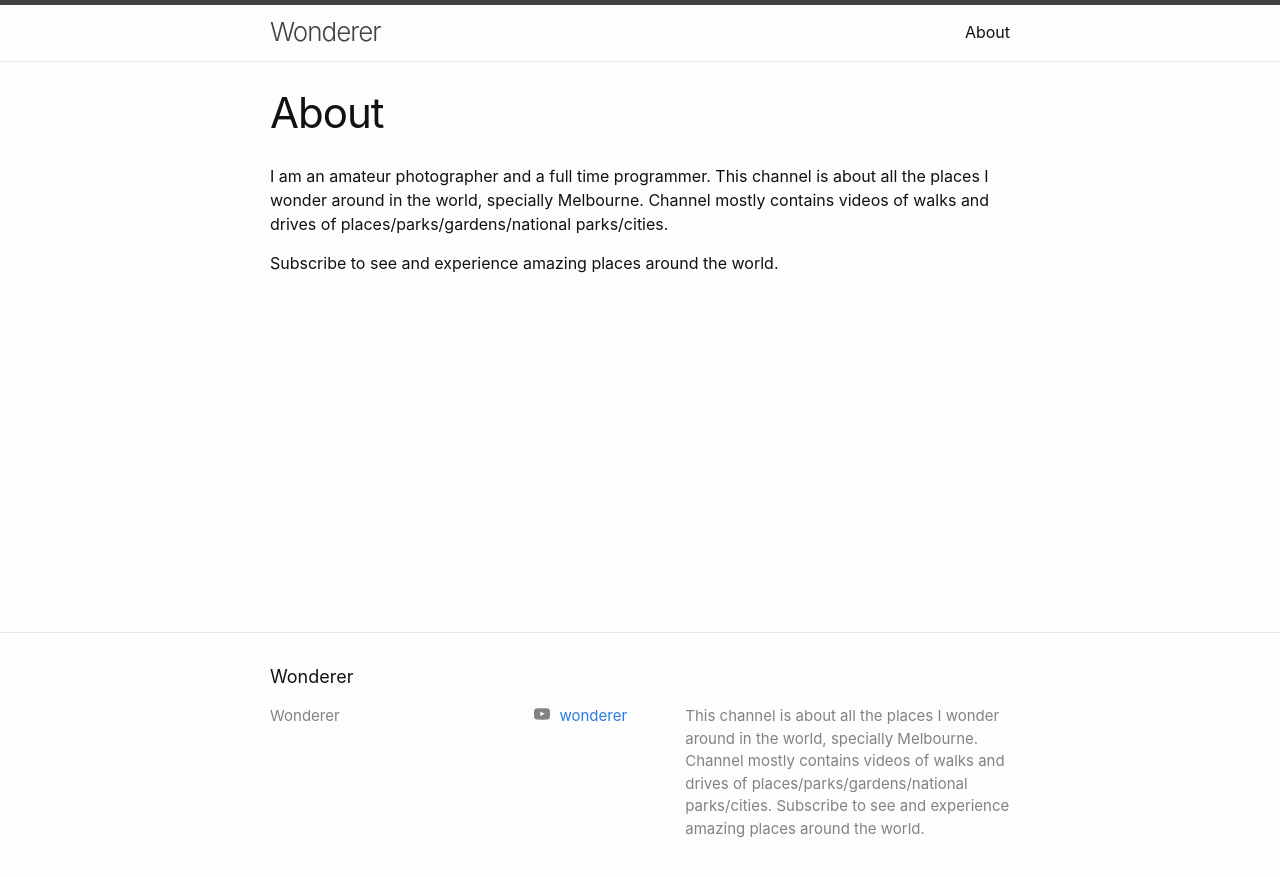
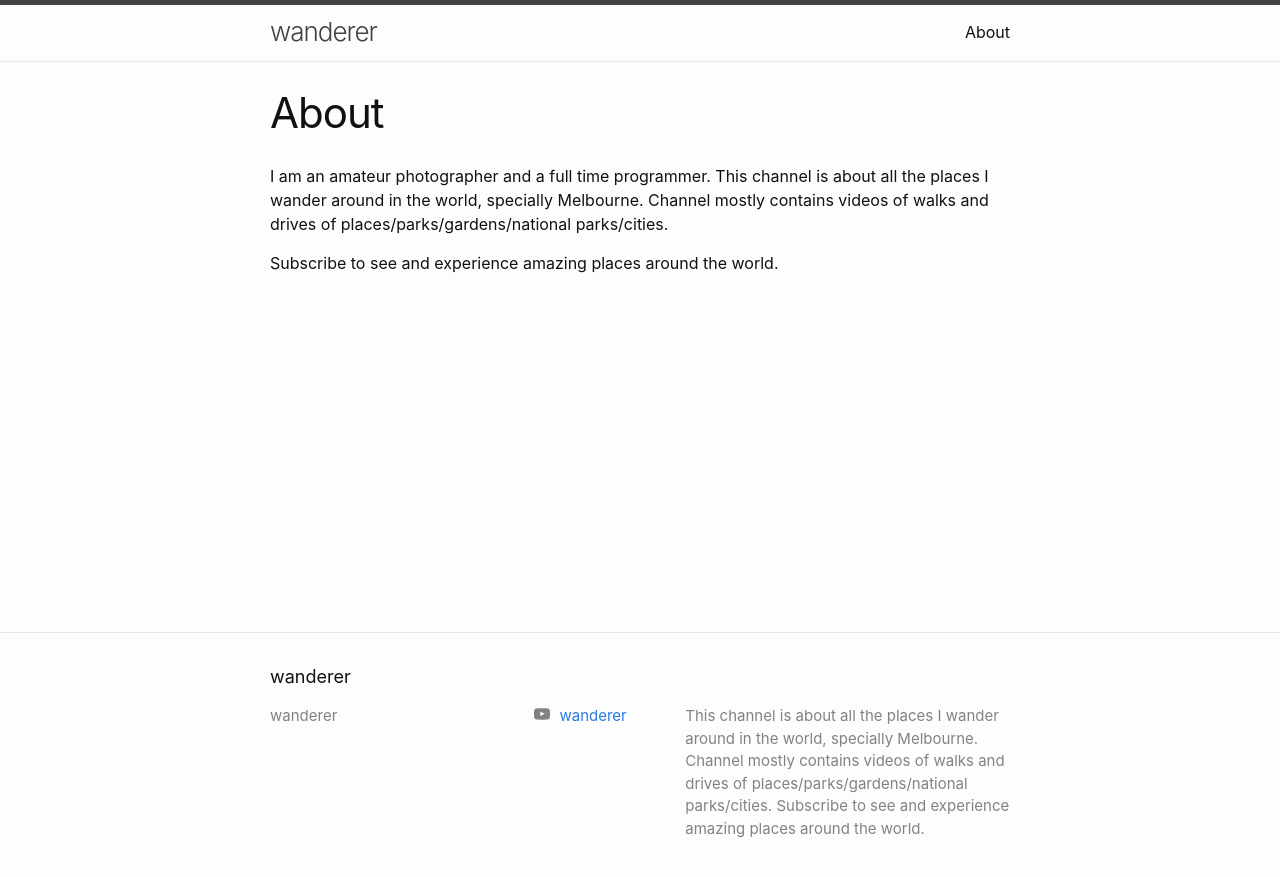
Before and after one commit to imwanderer/imwanderer.github.io, a Jekyll site: the page built from about.markdown, in a window 1280 px wide. Shown: the top 877 px of the page. Built offline with Jekyll 4.4.1, drawn with Linux system fonts in a browser that asks for light colours.

Commit message:
typo correction

```diff
--- a/CNAME
+++ b/CNAME
@@ -1 +1 @@
-wonderer.xyz
+imwanderer.xyz
--- a/_config.yml
+++ b/_config.yml
@@ -18,12 +18,12 @@
 # You can create any custom variable you would like, and they will be accessible
 # in the templates via {{ site.myvariable }}.
 
-title: Wonderer
+title: wanderer
 email:
-description: This channel is about all the places I wonder around in the world, specially Melbourne. Channel mostly contains videos of walks and drives of places/parks/gardens/national parks/cities. Subscribe to see and experience amazing places around the world.
+description: This channel is about all the places I wander around in the world, specially Melbourne. Channel mostly contains videos of walks and drives of places/parks/gardens/national parks/cities. Subscribe to see and experience amazing places around the world.
 baseurl: "" # the subpath of your site, e.g. /blog
-url: "http://wonderer.xyz" # the base hostname & protocol for your site, e.g. http://example.com
-youtube_displayname:  wonderer
+url: "http://imwanderer.xyz" # the base hostname & protocol for your site, e.g. http://example.com
+youtube_displayname:  wanderer
 youtube_channelid:  UCPpvyDJPt4xe4hDcL6Ct00g
 
 # Build settings
--- a/about.markdown
+++ b/about.markdown
@@ -4,6 +4,6 @@ title: About
 permalink: /about/
 ---
 
-I am an amateur photographer and a full time programmer. This channel is about all the places I wonder around in the world, specially Melbourne.  Channel mostly contains videos of walks and drives of places/parks/gardens/national parks/cities.
+I am an amateur photographer and a full time programmer. This channel is about all the places I wander around in the world, specially Melbourne.  Channel mostly contains videos of walks and drives of places/parks/gardens/national parks/cities.
 
 Subscribe to see and experience amazing places around the world.
```
